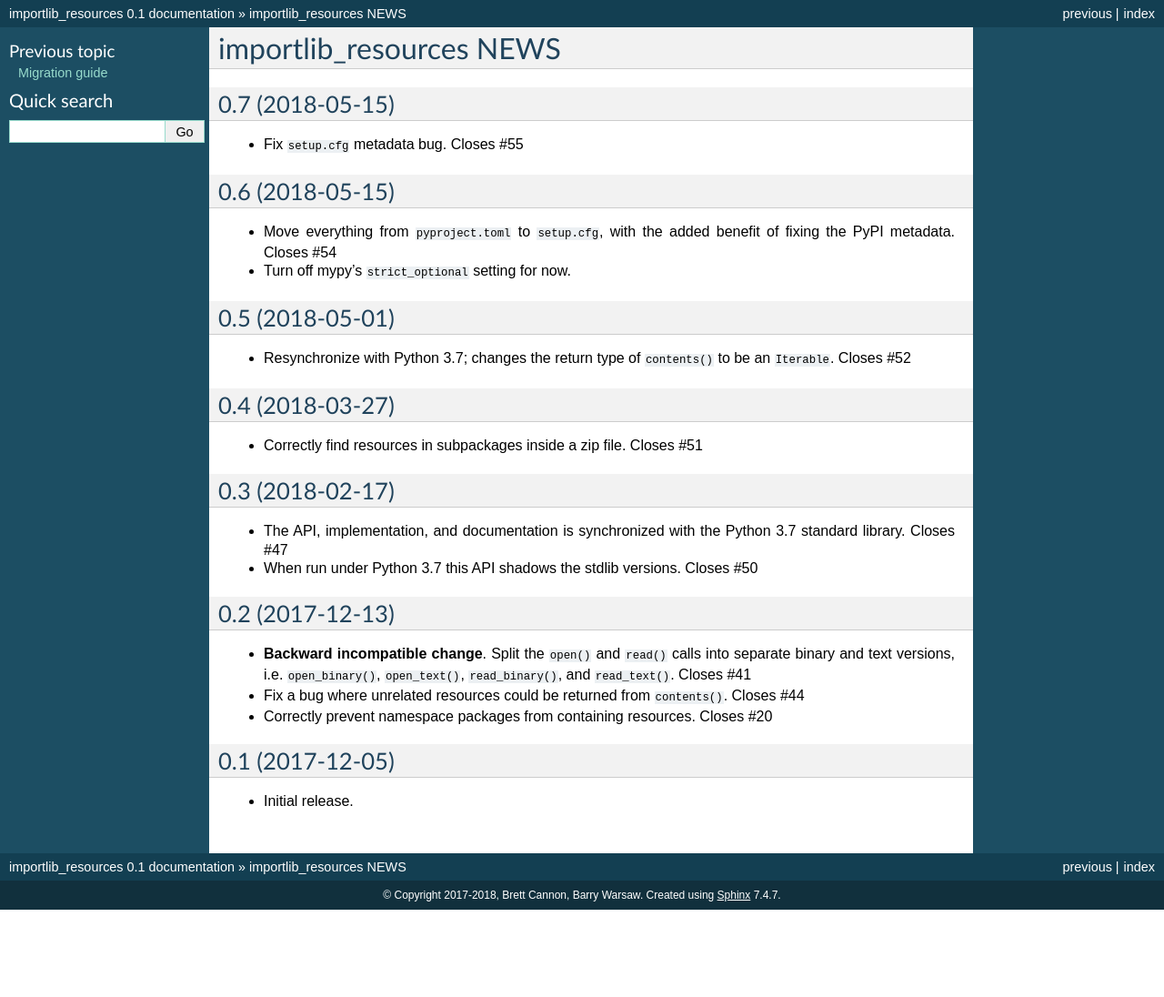
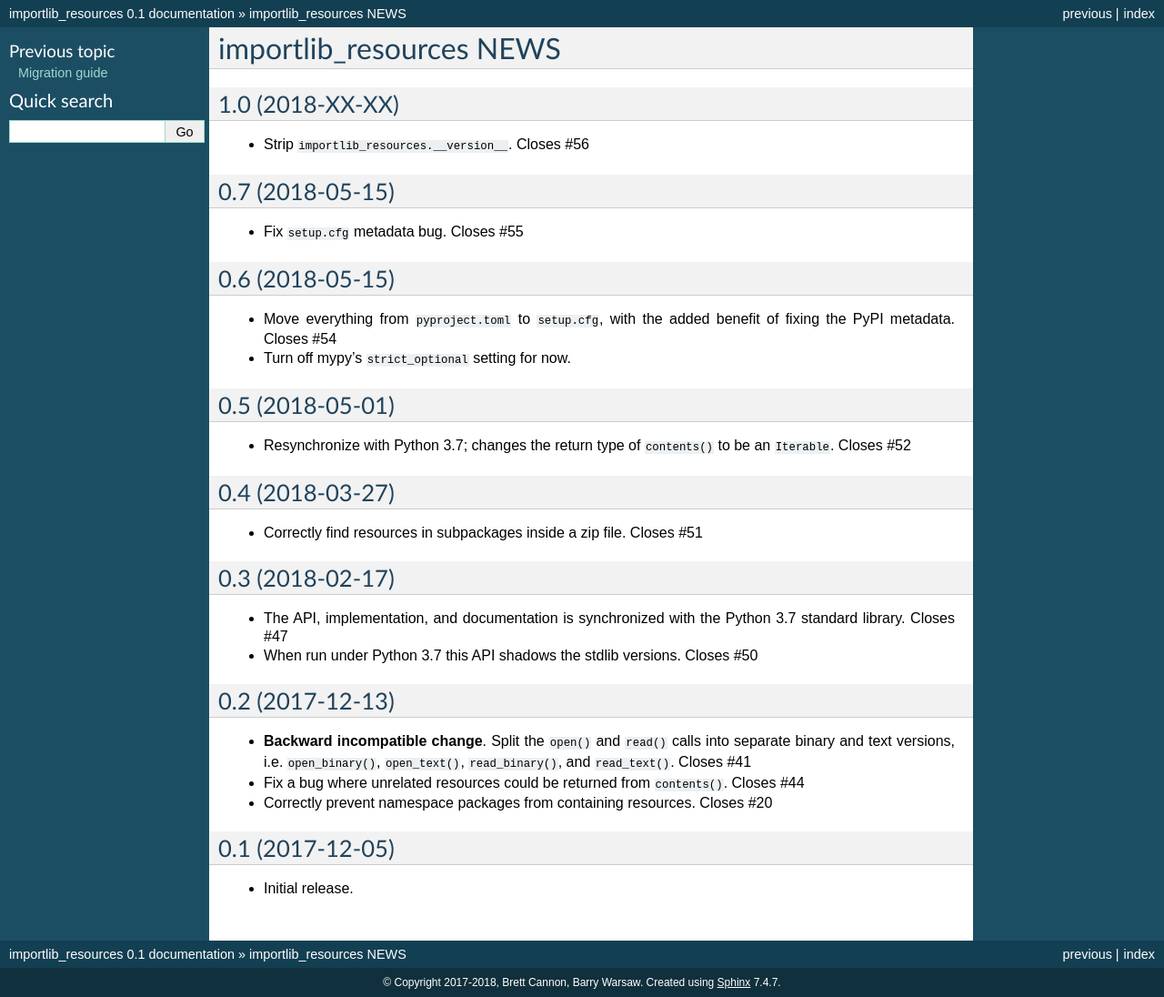
Before and after one commit to python/importlib_resources, a Sphinx documentation site: the page built from importlib_resources/docs/changelog.rst, in a window 1280 px wide. Shown: the whole page at 91% size. Built offline with Sphinx 7.4.7, drawn with Linux system fonts in a browser that asks for light colours; before the commit the page ends 1000 px from its top, so only the background shows below that.

Commit message:
Strip importlib_resources.__version__
Closes #56

```diff
--- a/importlib_resources/__init__.py
+++ b/importlib_resources/__init__.py
@@ -18,4 +18,4 @@
         read_text)
 
 
-__version__ = read_text('importlib_resources', 'version.txt')
+__version__ = read_text('importlib_resources', 'version.txt').strip()
--- a/importlib_resources/docs/changelog.rst
+++ b/importlib_resources/docs/changelog.rst
@@ -1,6 +1,10 @@
 ==========================
  importlib_resources NEWS
 ==========================
+
+1.0 (2018-XX-XX)
+================
+* Strip ``importlib_resources.__version__``.  Closes #56
 
 0.7 (2018-05-15)
 ================
```
